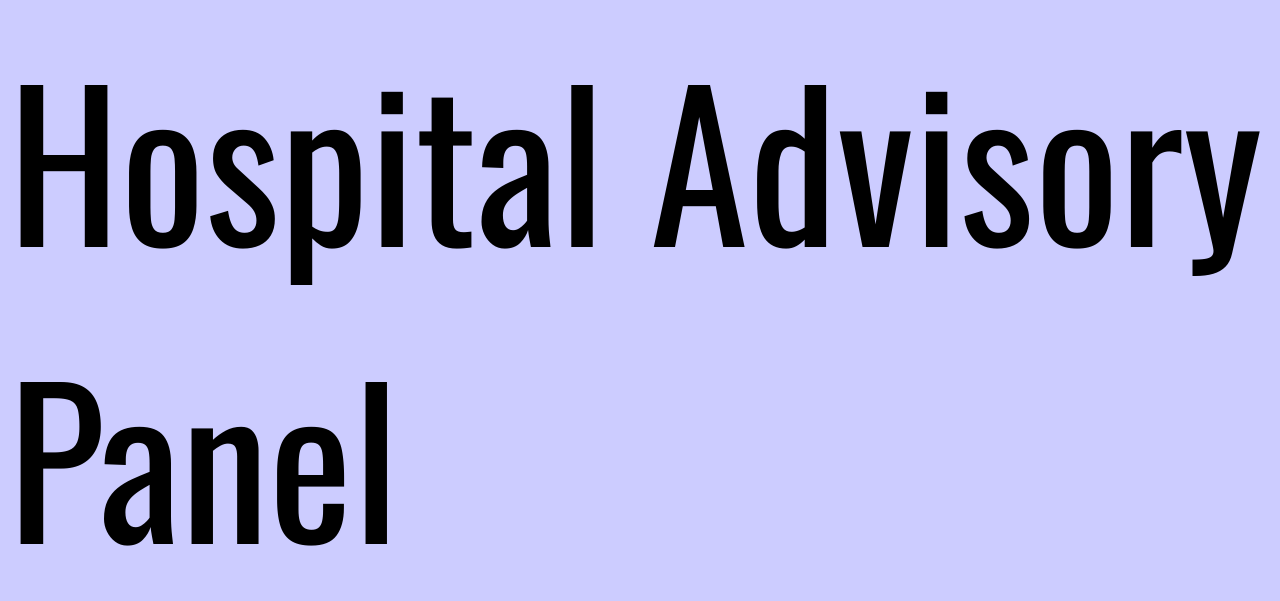
After one commit to KomalSBabar/hospital_advisory_panel_Chatbot, a PHP site: page /dashboard.php in a window 1280 px wide. The commit adds this page. Shown: the top 601 px of the page. Run offline with PHP 8.4, Linux system fonts and the light colour scheme.

Commit message:
created dashboard page

```diff
--- /dev/null
+++ b/hospital_advisory_panel/src/dashboard.php
@@ -0,0 +1,27 @@
+<!DOCTYPE html>
+<html lang="en">
+<head>
+    <meta charset="UTF-8">
+    <meta name="viewport" content="width=device-width, initial-scale=1.0">
+    <title>Hospital Advisory Panel</title>
+    <style>
+        @import url(https://fonts.googleapis.com/css?family=Oswald);
+        body{
+            background:#CCCCFF;
+            font-family:oswald;
+            }
+            .text-head{
+                margin: 0;
+    padding: 0;
+    display: flex;
+
+    justify-content: center;
+
+    font-size: 25vh;
+            }
+    </style>
+</head>
+<body>
+   <p class="text-head">Hospital Advisory Panel</p>
+</body>
+</html>
--- /dev/null
+++ b/hospital_advisory_panel/src/img/tips_to_remember.txt
@@ -0,0 +1 @@
+-> display:flex hoga tabh   justify-content: center; yeh work krta hain.
```
Also changed, not shown: hospital_advisory_panel/src/index.php (+4 -4 lines).
